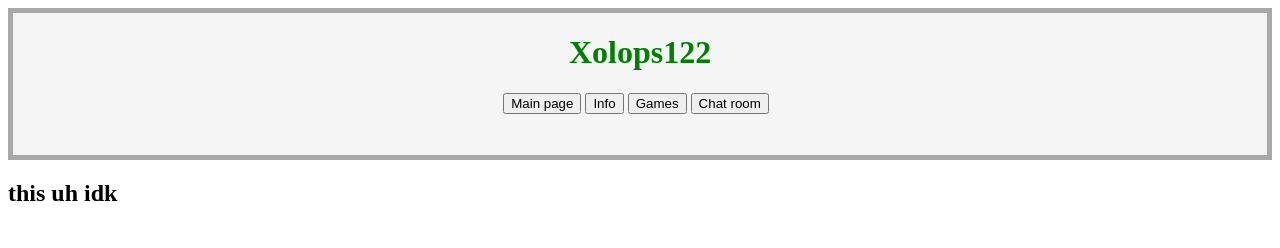
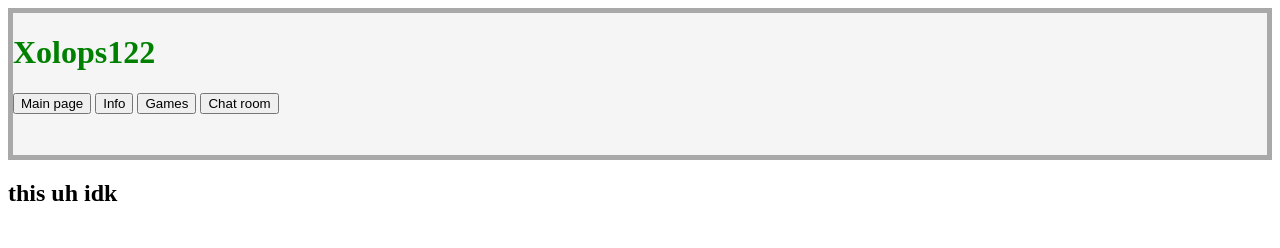
Before and after one commit to xolops95/Xolops122-s-website, a plain HTML site: page index.html in a window 1280 px wide. Drawn offline with Linux system fonts and the light colour scheme.

Commit message:
Update text alignment and button padding
Change text alignment to left and add padding to buttons.

```diff
--- a/styles.css
+++ b/styles.css
@@ -6,5 +6,9 @@ body {
   border: 5px solid;
   border-color:darkgrey;
   color: green;
-  text-align: center;
+  text-align: left;
 }
+#buttons {
+  padding-bottom: margin;
+
+}
```
